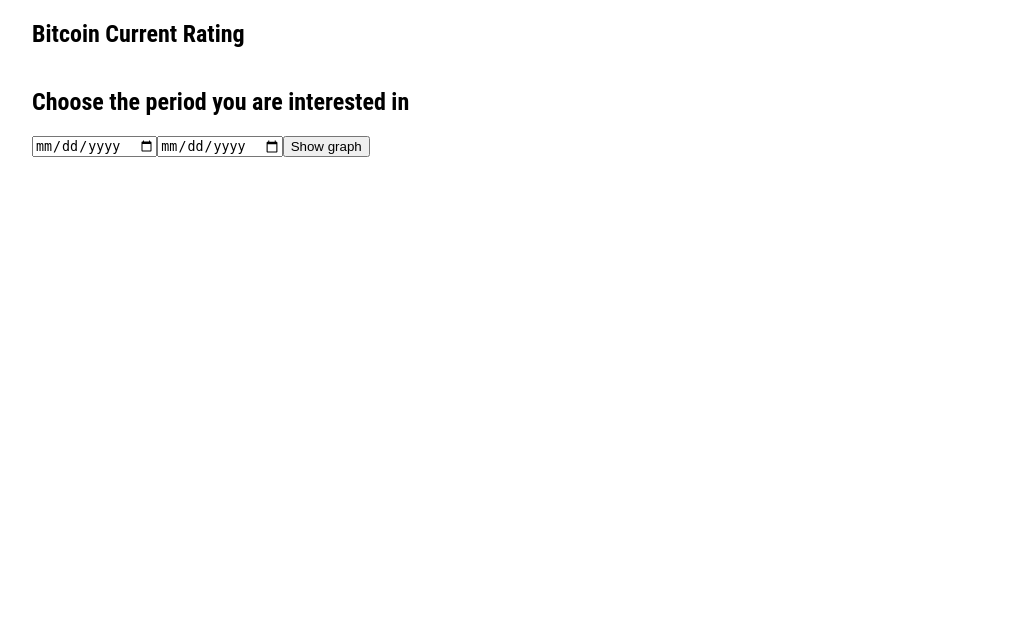
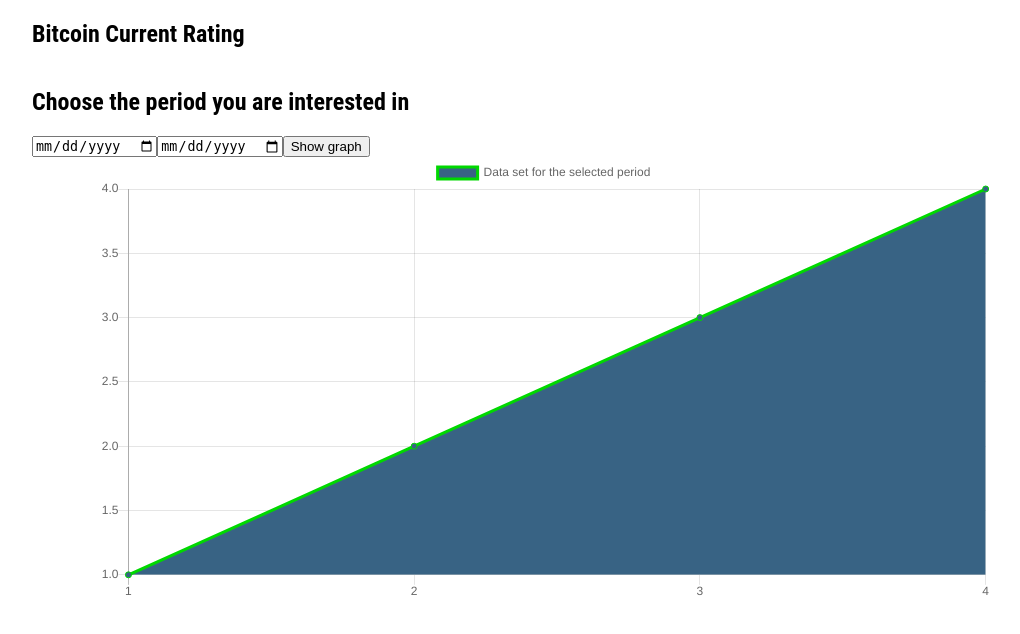
Before and after one commit to richnwa/cryptomarket, a PHP site: page / in a window 1280 px wide. Shown: the top 634 px of the page, without its empty margins (96-1116 px from the left). Run offline with PHP 8.4, Linux system fonts and the light colour scheme.

Commit message:
The main part is done

```diff
--- a/css/main.css
+++ b/css/main.css
@@ -63,3 +63,13 @@ h2 {
 	        -ms-flex-wrap: wrap;
 	            flex-wrap: wrap;
 }
+
+.bars {
+	display: -webkit-box;
+	display: -ms-flexbox;
+	display: flex;
+	width: 70%;
+	-webkit-box-pack: center;
+	    -ms-flex-pack: center;
+	        justify-content: center;
+}
--- a/index.php
+++ b/index.php
@@ -19,8 +19,11 @@
 			<input type="date" id="date2">
 			<button id="show">Show graph</button>
 		</div>
+		<div class="bars">
+			<canvas id="myChart"></canvas>
+		</div>
 	</section>
-
+<script src="https://cdnjs.cloudflare.com/ajax/libs/Chart.js/2.9.3/Chart.js"></script>
 <script src="https://ajax.googleapis.com/ajax/libs/jquery/3.4.1/jquery.min.js"></script>
 <script src="js/main.js"></script>
 </body>
```
Also changed, not shown: js/main.js (+60 -9 lines).
